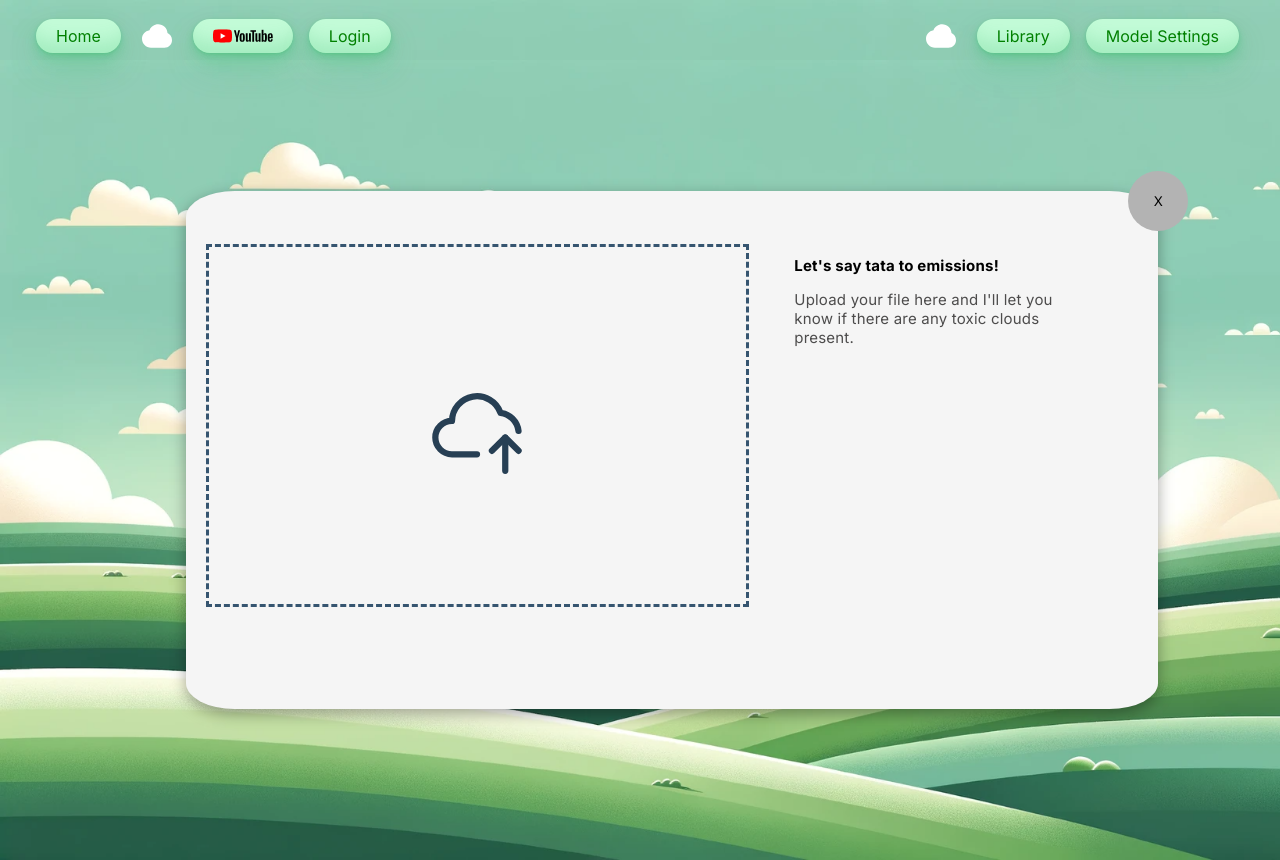
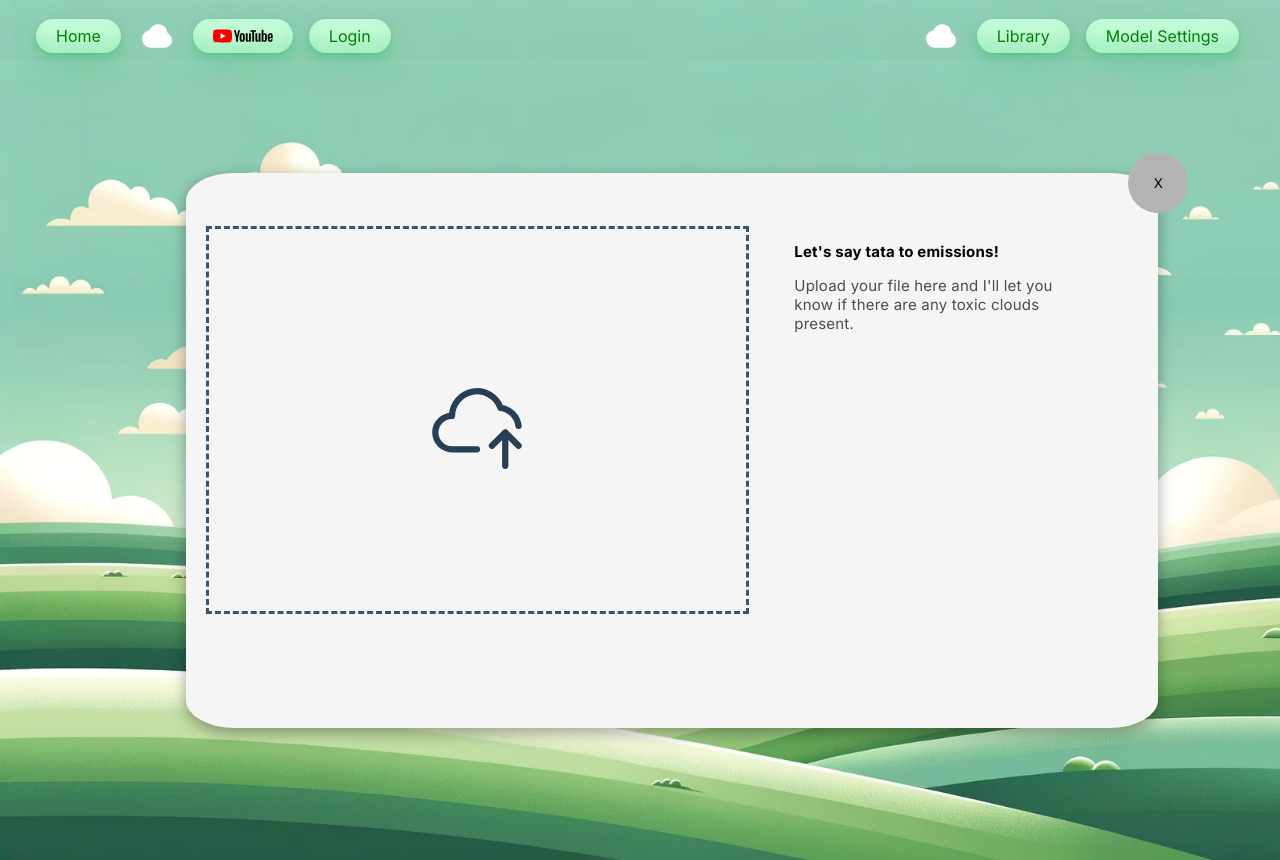
Before and after one commit to lucdaCook/tc-extra-mile, a React (Create React App) app in the folder front/: page /extract in a window 1280 px wide. Built offline with nearby package versions, Linux system fonts and the light colour scheme; no server answers.

Commit message:
adapting stuff

```diff
--- a/front/src/App.css
+++ b/front/src/App.css
@@ -508,8 +508,8 @@ div.error .info {
   background-color: whitesmoke;
   border-radius: 5%;
   box-shadow: rgba(0, 0, 0, 0.35) 0px 5px 15px;
-  height: 70%;
-top: 20px;
+  height: 75%;
+  top: 20px;
   color: black;
   position: relative;
   z-index: 10;
```
